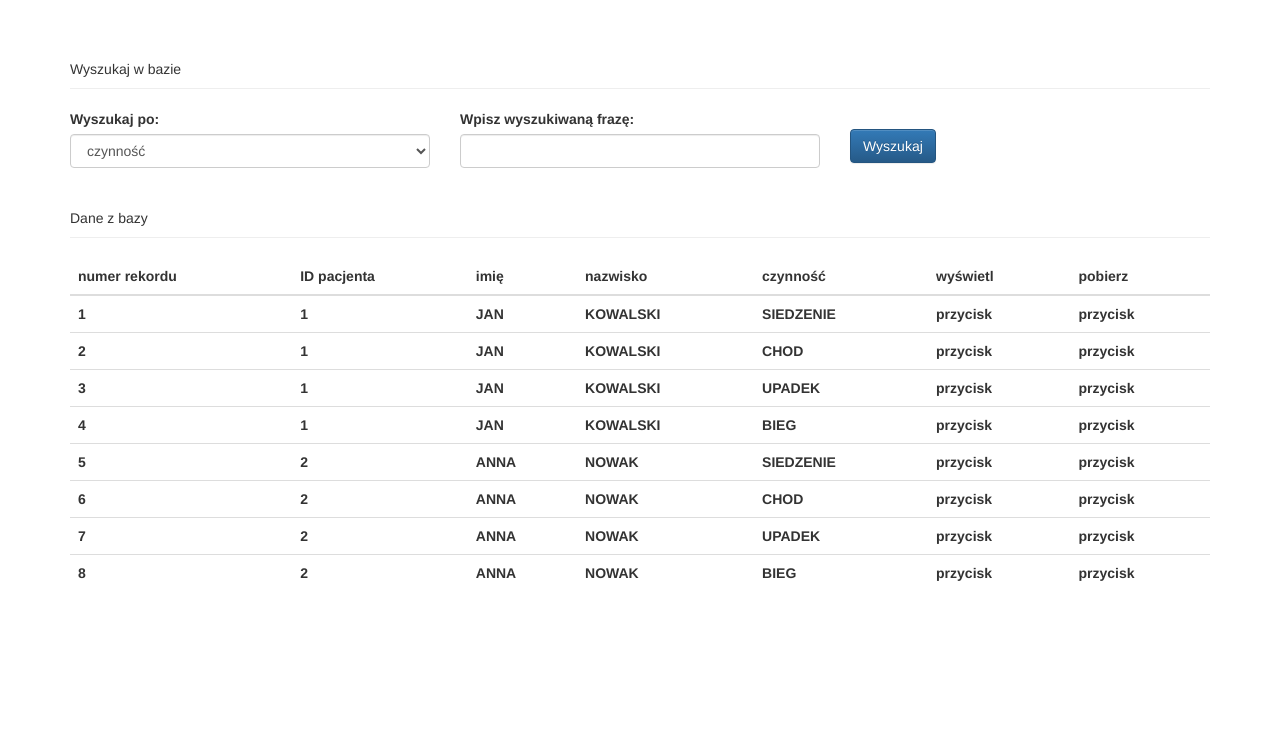
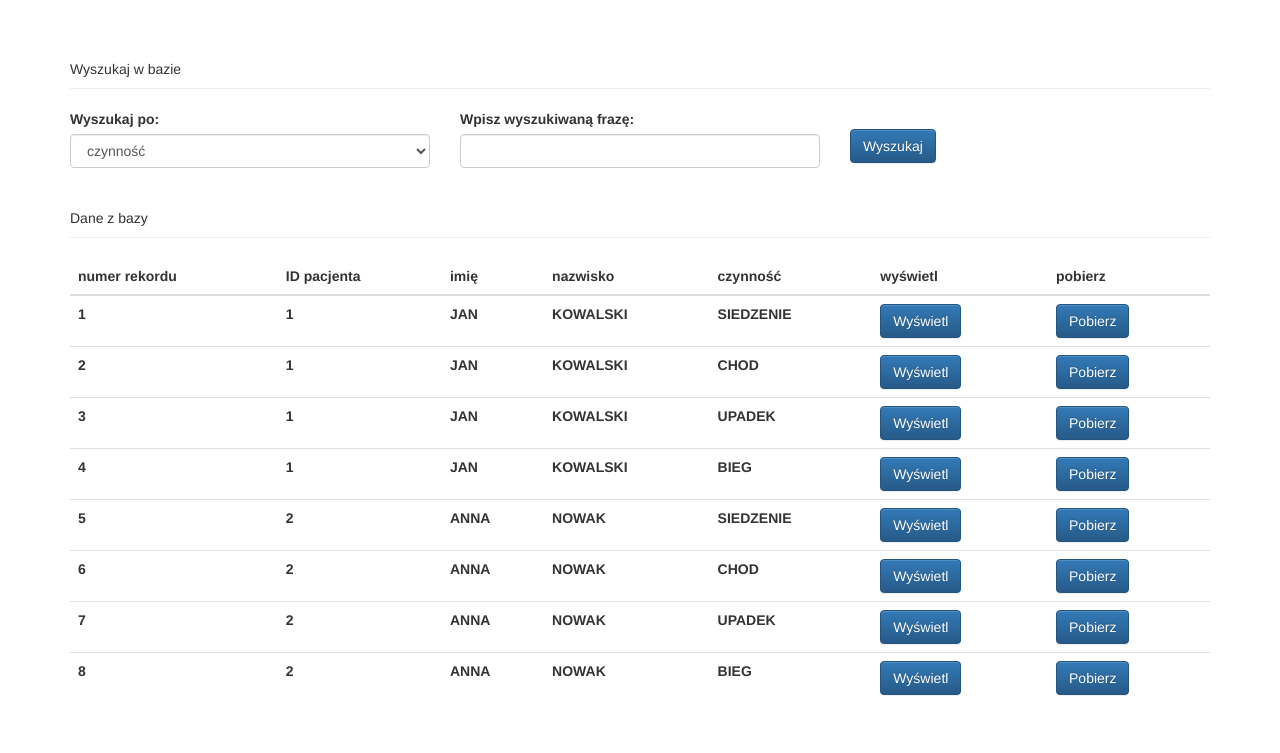
Before and after one commit to rozum93/telemed, a Flask app: page /baza in a window 1280 px wide. Shown: the part 51-804 px from the top of the page. Before the commit the page ends 632 px from the top, so only its background shows below. Run offline with Flask 2, Linux system fonts and the light colour scheme; data comes from the database, SQL or seed files in the repository; lists and menus that the app fills with data are empty; some libraries are stand-ins or nearby versions.

Commit message:
poprawienie templatki z wyswietlaniem sygnalu. mozna tutaj przenosic po kliknieciu w wyswietl. tu tez moglyby byc pokazane parametry sygnalu i przycisk powrot :D

```diff
--- a/templates/baza.html
+++ b/templates/baza.html
@@ -46,8 +46,8 @@
             <th>{{ element.name }}</th>
             <th>{{ element.surname }}</th>
             <th>{{ element.activity }}</th>
-        <th>przycisk</th>
-        <th>przycisk</th>
+        <th> <button type="submit" class="btn btn-primary">Wyświetl</button></th>
+        <th> <button type="submit" class="btn btn-primary">Pobierz</button></th>
         </tr>
         {% endfor %}
         </tbody>
```
